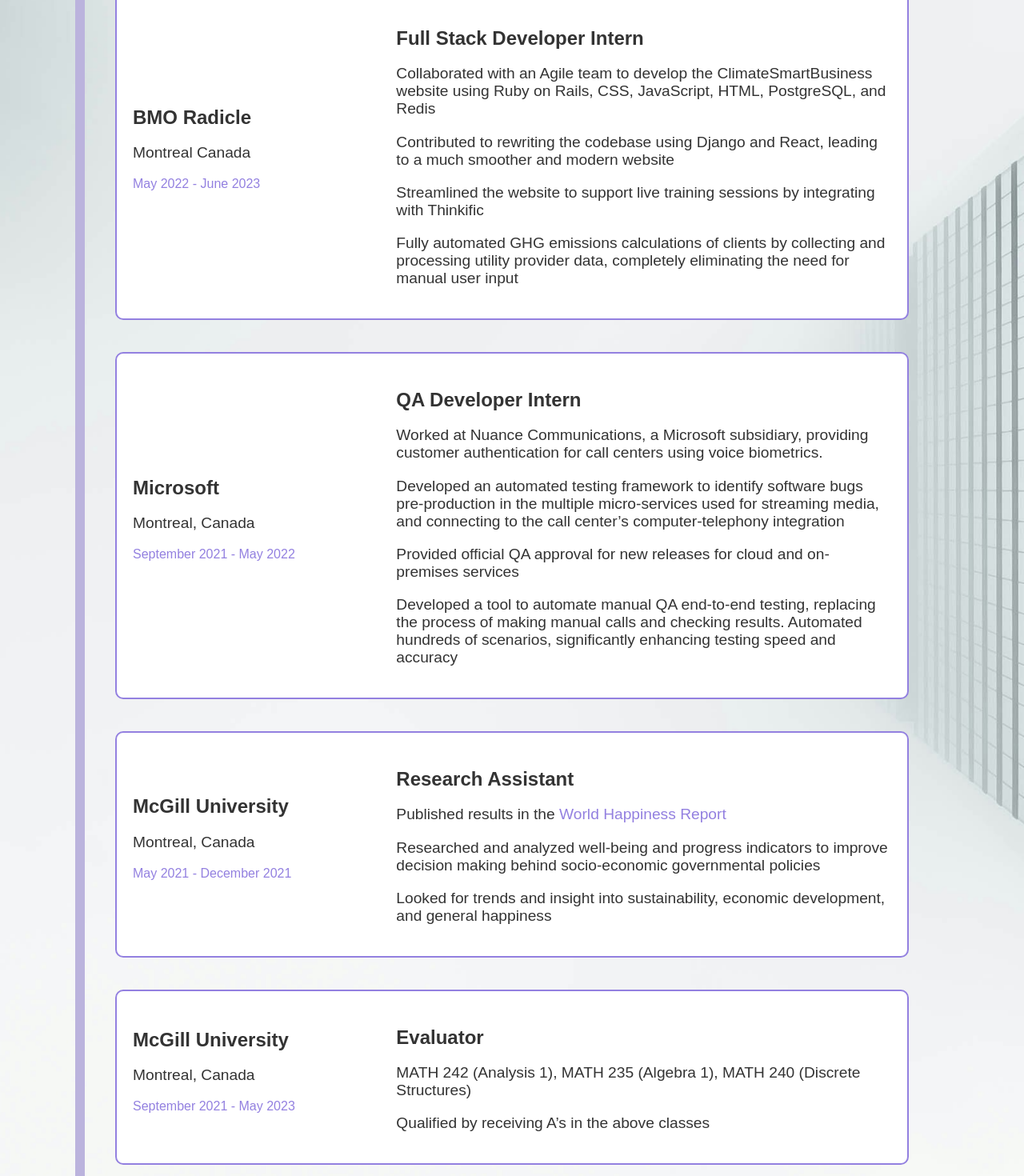
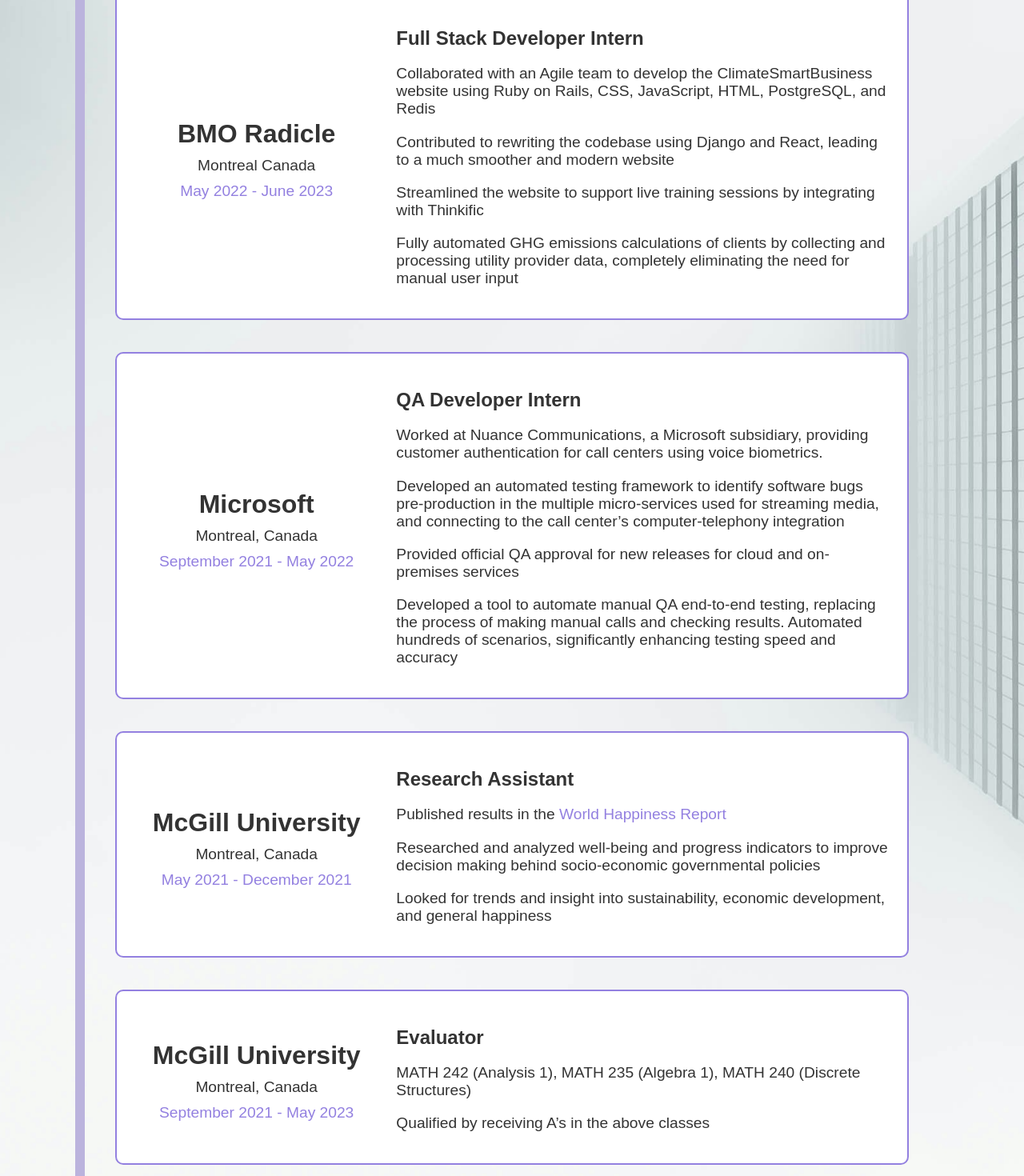
Before and after one commit to wassimwazzi/wassimwazzi.github.io, a React (Create React App) app: page / in a window 1280 px wide. Shown: the part 2060-3530 px from the top of the page at 80% size. Built offline with nearby package versions, Linux system fonts and the light colour scheme.

Commit message:
experience tweaks

```diff
--- a/src/components/Experience/Experience.css
+++ b/src/components/Experience/Experience.css
@@ -62,7 +62,20 @@
 .experience-info {
     display: flex;
     align-items: center;
+    flex-direction: column;
+    gap: var(--spacing-1);
     flex: 1;
+    margin-top: var(--spacing-1);
+}
+
+.experience-info h3 {
+    margin: 0;
+    font-size: var(--font-size-xl);
+}
+
+.experience-info p {
+    font-size: var(--font-size);
+    margin: 0;
 }
 
 .experience-logo img {
--- a/src/components/Experience/Experience.js
+++ b/src/components/Experience/Experience.js
@@ -39,11 +39,9 @@
                 <div className="experience-list">
                     <div className="experience-item" data-aos="fade-up">
                         <div className="experience-info">
-                            <div className="experience-details">
                             <h3>Morgan Stanley</h3>
                             <p>Montreal Canada</p>
                             <p className="experience-date">August 2023 - Present</p>
-                            </div>
                         </div>
                         <div className="experience-description">
                             <h3>Technology Associate</h3>
@@ -55,11 +53,9 @@
                     </div>
                     <div className="experience-item" data-aos="fade-up">
                         <div className="experience-info">
-                            <div className="experience-details">
                             <h3>BMO Radicle</h3>
                             <p>Montreal Canada</p>
                             <p className="experience-date">May 2022 - June 2023</p>
-                            </div>
                         </div>
                         <div className="experience-description">
                             <h3>Full Stack Developer Intern</h3>
@@ -71,11 +67,9 @@
                     </div>
                     <div className="experience-item" data-aos="fade-up">
                         <div className="experience-info">
-                            <div className="experience-details">
                             <h3>Microsoft</h3>
                             <p>Montreal, Canada</p>
                             <p className="experience-date">September 2021 - May 2022</p>
-                            </div>
                         </div>
                         <div className="experience-description">
                             <h3>QA Developer Intern</h3>
@@ -95,11 +89,9 @@
                     </div>
                     <div className="experience-item" data-aos="fade-up">
                         <div className="experience-info">
-                            <div className="experience-details">
                             <h3>McGill University</h3>
                             <p>Montreal, Canada</p>
                             <p className="experience-date">May 2021 - December 2021</p>
-                            </div>
                         </div>
                         <div className="experience-description">
                             <h3>Research Assistant</h3>
@@ -116,11 +108,9 @@
                     </div>
                     <div className="experience-item" data-aos="fade-up">
                         <div className="experience-info">
-                            <div className="experience-details">
                             <h3>McGill University</h3>
                             <p>Montreal, Canada</p>
                             <p className="experience-date">September 2021 - May 2023</p>
-                            </div>
                         </div>
                         <div className="experience-description">
                             <h3>Evaluator</h3>
@@ -134,11 +124,9 @@
                     </div>
                     <div className="experience-item" data-aos="fade-up">
                         <div className="experience-info">
-                            <div className="experience-details">
                             <h3>McGill University</h3>
                             <p>Montreal, Canada</p>
                             <p className="experience-date">Jan 2019 - May 2022</p>
-                            </div>
                         </div>
                         <div className="experience-description">
                             <h3>Tutor</h3>
```
Lines whose indentation alone changed are shown as unchanged.
